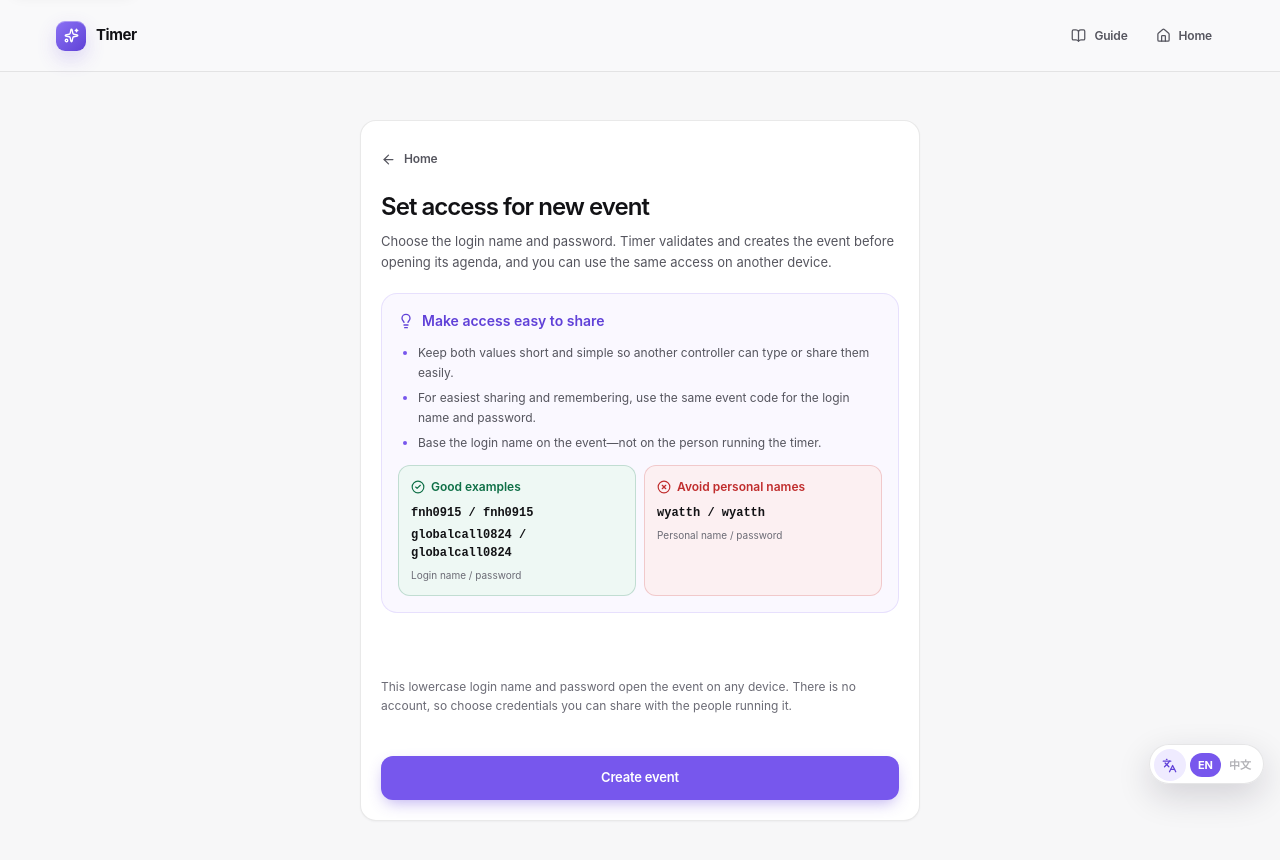
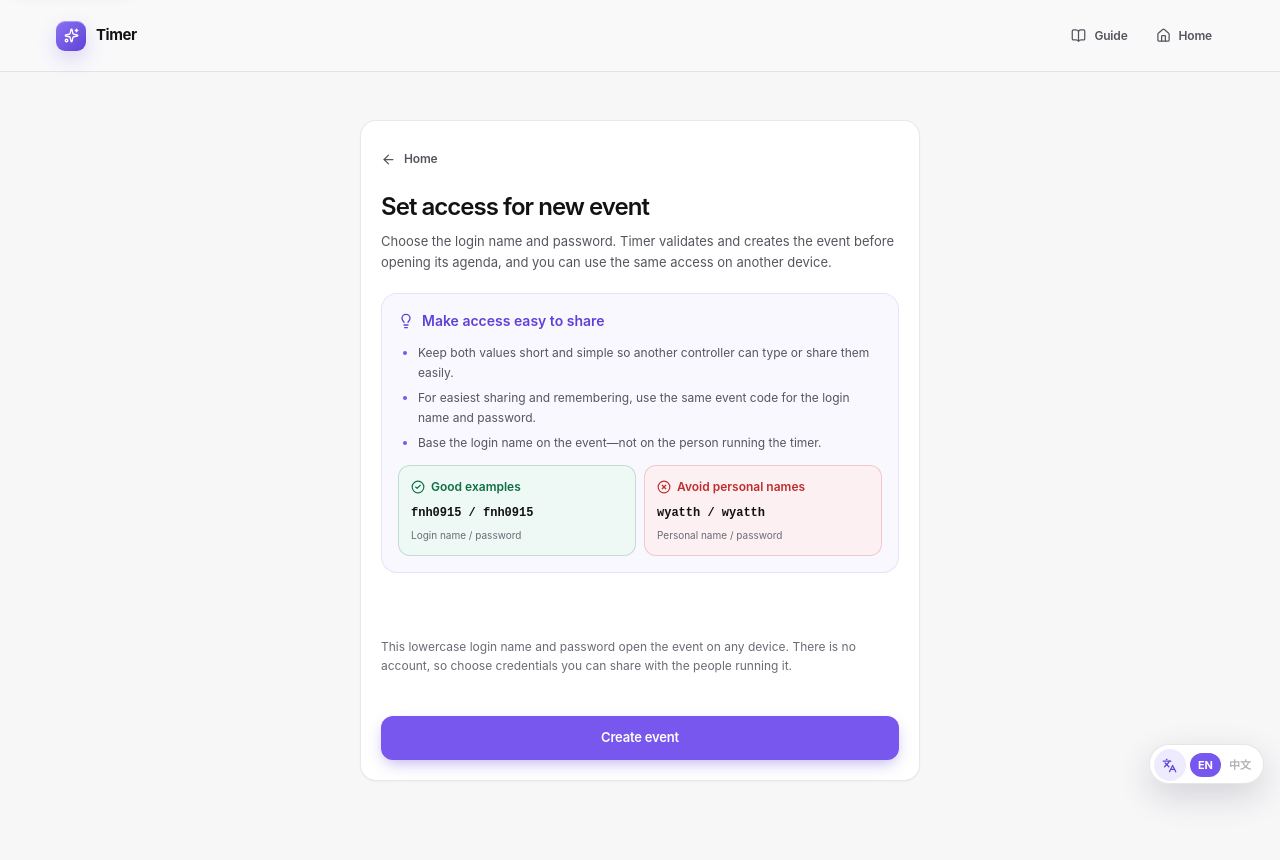
Before and after one commit to wyatt-h/timer, a Next.js app: page /events/new in a window 1280 px wide. Shown: the top 860 px of the page. Built offline with nearby package versions, Linux system fonts and the light colour scheme; no server answers.

Commit message:
Remove extra credential example

```diff
--- a/src/components/event-access/credentials-fields.tsx
+++ b/src/components/event-access/credentials-fields.tsx
@@ -111,9 +111,6 @@ export function CredentialsFields({
               Good examples
             </p>
             <p className="mt-2 font-mono text-[12px] font-semibold text-ink">fnh0915 / fnh0915</p>
-            <p className="mt-1 font-mono text-[12px] font-semibold text-ink">
-              globalcall0824 / globalcall0824
-            </p>
             <p className="mt-1.5 text-[10px] text-text-subtle">Login name / password</p>
           </div>
 
```
Also changed, not shown: 1 other file (tests, documents, lock files or other folders).
